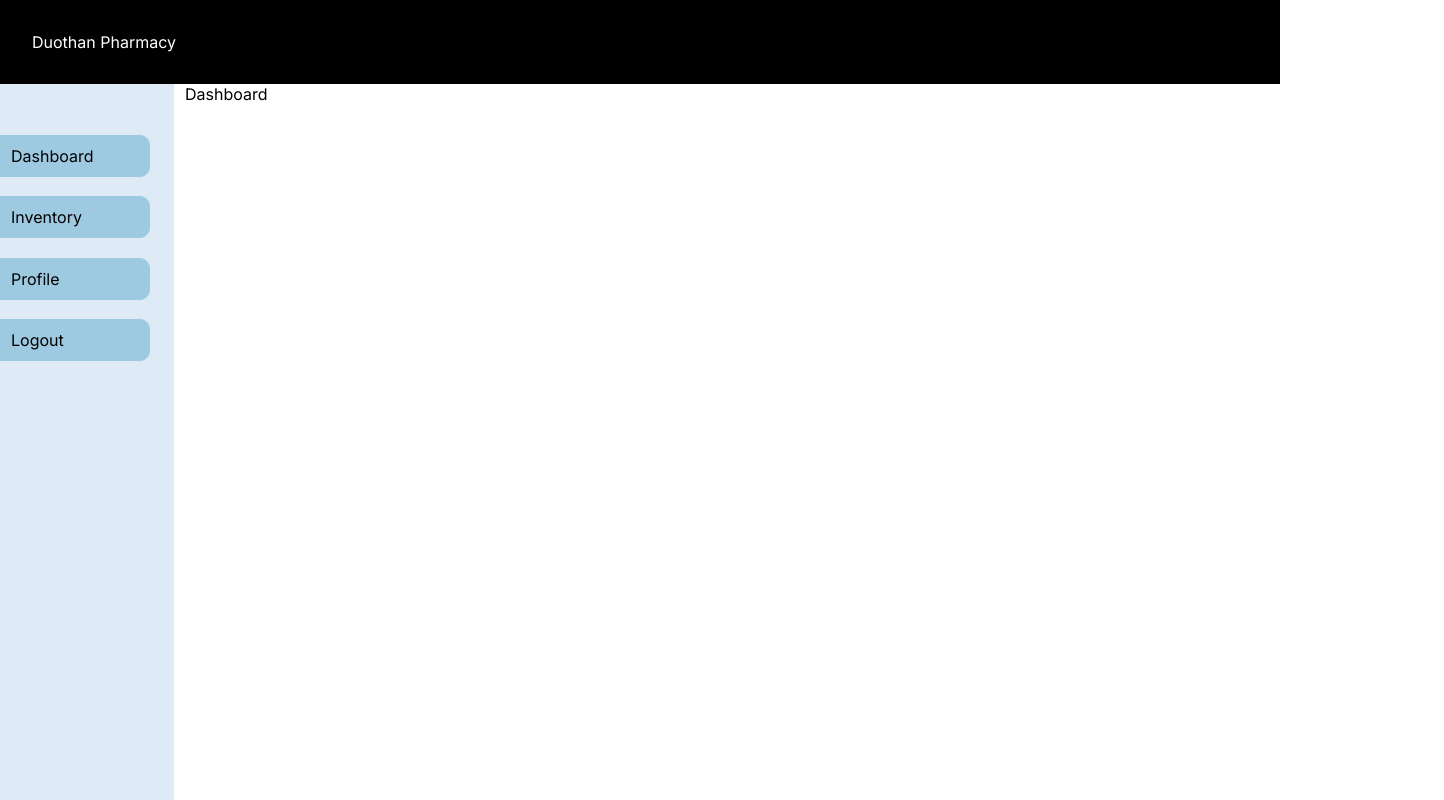
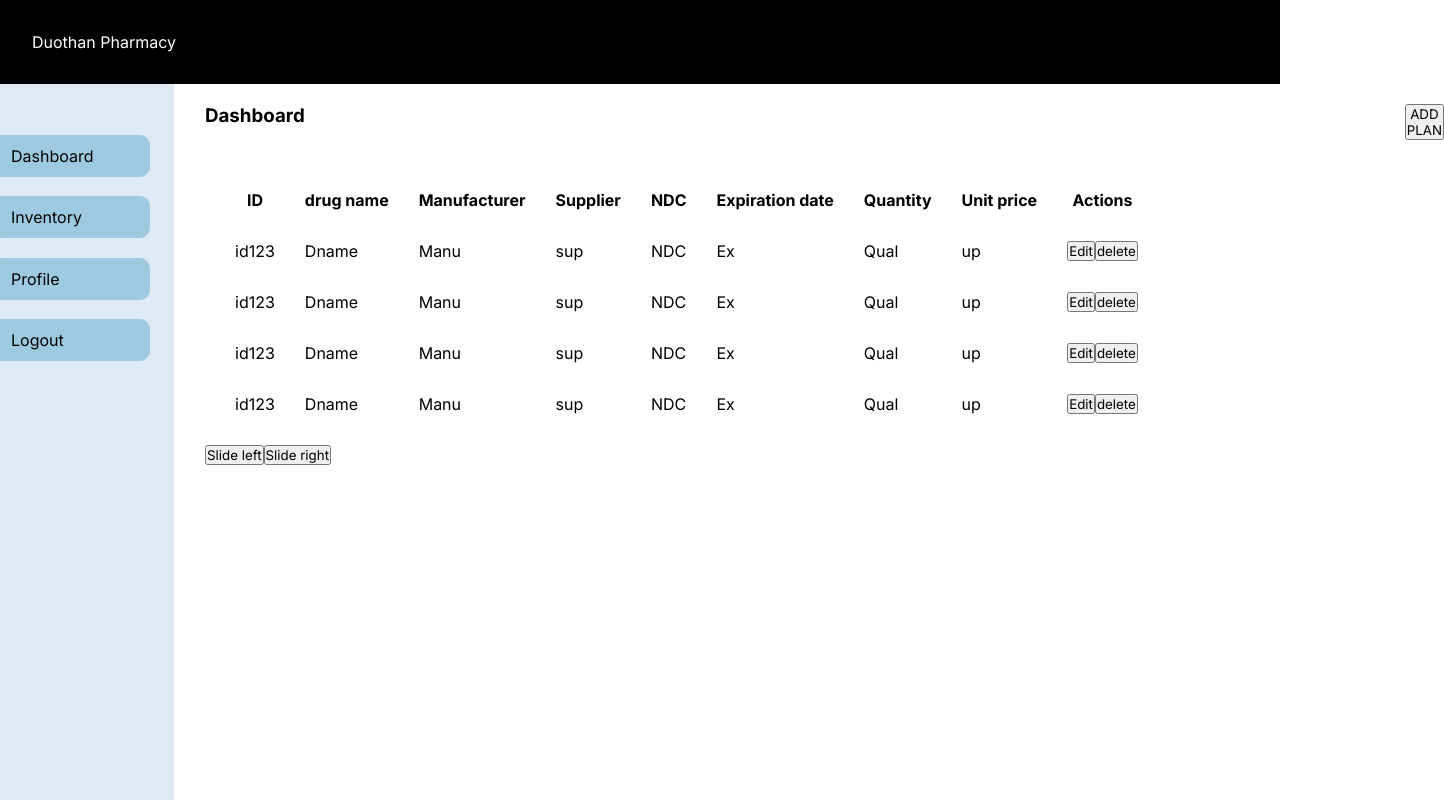
Before and after one commit to S2NX-Duothan/duothanPharmacy, a React (Create React App) app in the folder duothan-pharmacy/: page / in a window 1280 px wide. Shown: the whole page, 1444 px wide, since content can reach past the window. Built offline with nearby package versions, Linux system fonts and the light colour scheme.

Commit message:
dashboard table

```diff
--- a/duothan-pharmacy/src/pages/Dashboard.js
+++ b/duothan-pharmacy/src/pages/Dashboard.js
@@ -1,10 +1,103 @@
 import React from 'react';
 import { useEffect } from 'react';
+import "../styles/dashboard.css";
+
 
 const Dashboard = () => {
 
   return (
-    <div>Dashboard</div>
+    <div className='packages_table'>
+      <div className="title_table">
+        <div className='dashboard_table'><h3>Dashboard</h3></div>
+        <div className='btn_table'><button type="button">ADD PLAN</button></div>
+      </div>
+      <div className='table-table'>
+      <table>
+
+        <tr className='table-heading'>
+          <th>ID</th>
+          <th>drug name</th>
+          <th>Manufacturer</th>
+          <th>Supplier</th>
+          <th>NDC</th>
+          <th>Expiration date</th>
+          <th>Quantity</th>
+          <th>Unit price</th>
+          <th>Actions</th>
+        </tr>
+
+        <tr className='table-rows'>
+          <td>id123</td>
+          <td>Dname</td>
+          <td>Manu</td>
+          <td>sup</td>
+          <td>NDC</td>
+          <td>Ex</td>
+          <td>Qual</td>
+          <td>up</td>
+          <td><div className='action-buttons'>
+                <button className='edit-btn'>Edit</button>
+                <button className='delete-btn'>delete</button>
+              </div>
+          </td>
+
+       </tr>
+       <tr className='table-rows'>
+          <td>id123</td>
+          <td>Dname</td>
+          <td>Manu</td>
+          <td>sup</td>
+          <td>NDC</td>
+          <td>Ex</td>
+          <td>Qual</td>
+          <td>up</td>
+          <td><div className='action-buttons'>
+                <button className='edit-btn'>Edit</button>
+                <button className='delete-btn'>delete</button>
+              </div>
+          </td>
+
+       </tr>
+       <tr className='table-rows'>
+          <td>id123</td>
+          <td>Dname</td>
+          <td>Manu</td>
+          <td>sup</td>
+          <td>NDC</td>
+          <td>Ex</td>
+          <td>Qual</td>
+          <td>up</td>
+          <td><div className='action-buttons'>
+                <button className='edit-btn'>Edit</button>
+                <button className='delete-btn'>delete</button>
+              </div>
+          </td>
+
+       </tr>
+       <tr className='table-rows'>
+          <td>id123</td>
+          <td>Dname</td>
+          <td>Manu</td>
+          <td>sup</td>
+          <td>NDC</td>
+          <td>Ex</td>
+          <td>Qual</td>
+          <td>up</td>
+          <td><div className='action-buttons'>
+                <button className='edit-btn'>Edit</button>
+                <button className='delete-btn'>delete</button>
+              </div>
+          </td>
+
+       </tr>
+
+</table>
+      </div>
+      <div className='scroll-table'>
+      <button id="slideLeft" type="button">Slide left</button>
+      <button id="slideRight" type="button">Slide right</button>
+      </div>
+    </div>
   )
 }
 
--- /dev/null
+++ b/duothan-pharmacy/src/styles/dashboard.css
@@ -0,0 +1,16 @@
+.packages_table{
+    margin-left: 20px;
+}
+.title_table{
+    display: flex;
+    /* justify-content: space-between; */
+    flex-direction: row;
+    margin-top: 20px;
+}
+.btn_table{
+    margin-left: 1100px;
+}
+table{
+    margin-top: 20px;
+    border-spacing: 30px;
+}
```
